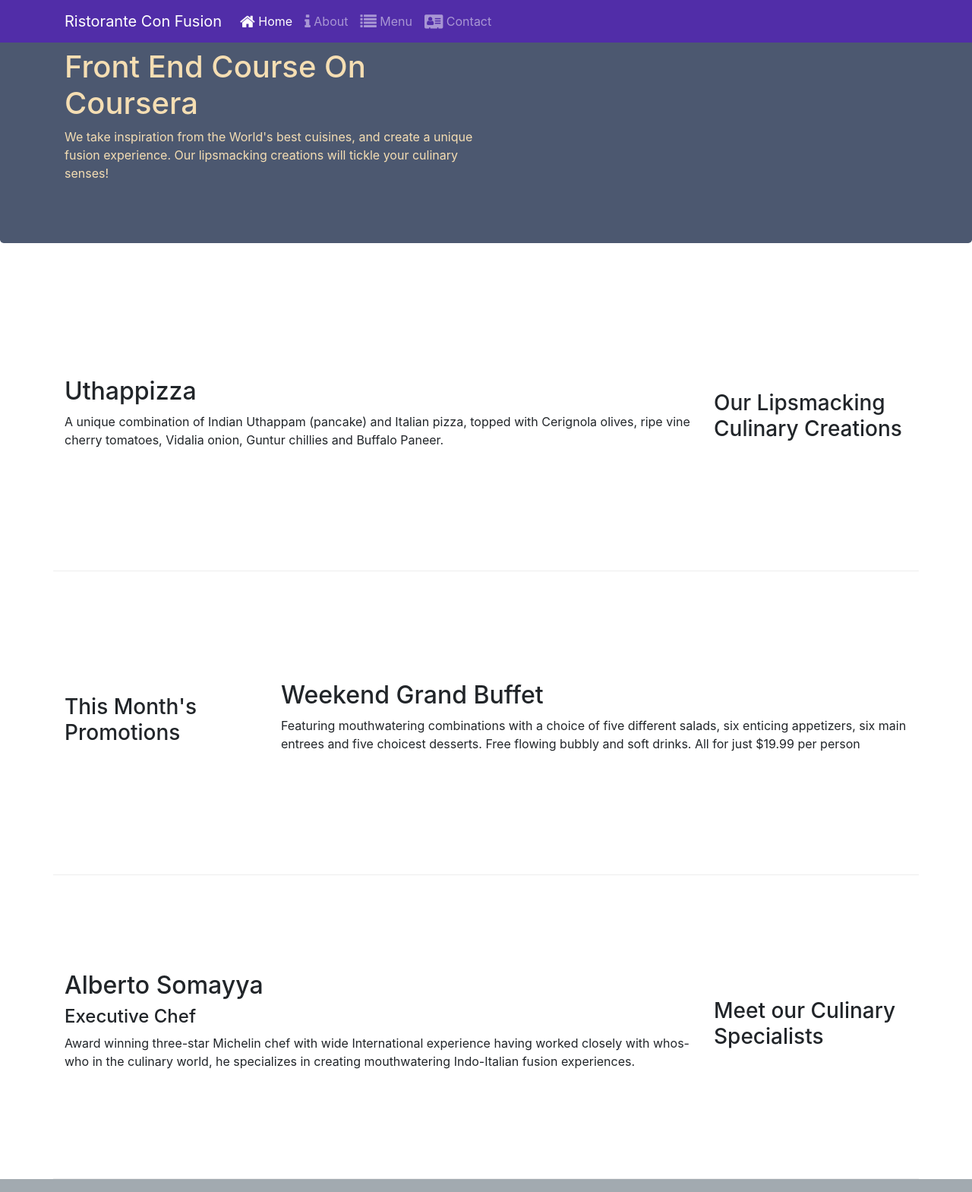
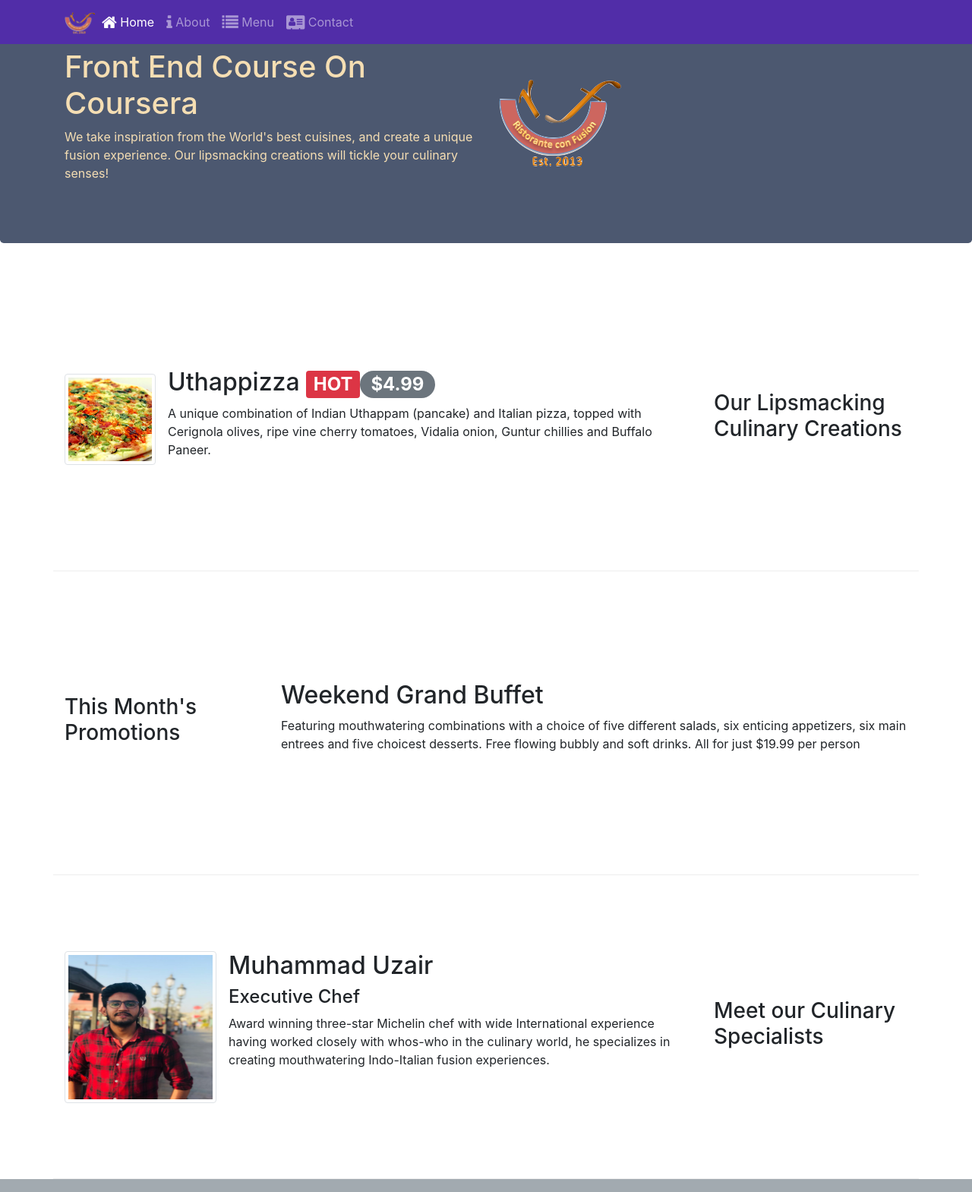
Before and after one commit to UzairSamad/Bootstrap-Sample-Website, a website: page index.html in a window 1280 px wide. Shown: the top 1569 px of the page at 76% size. Drawn offline with nearby package versions, Linux system fonts and the light colour scheme.

Commit message:
added images and logo to navbar and index

```diff
--- a/index.html
+++ b/index.html
@@ -22,7 +22,7 @@
             <button class="navbar-toggler" type="button" data-toggle="collapse" data-target="#Navbar">
                 <span class="navbar-toggler-icon"></span>
             </button>
-            <a class="navbar-brand" href="#">Ristorante Con Fusion</a>
+            <a class="navbar-brand mr-auto" href="#"><img src="img/logo.png" height="30" width="41"></a>
             <div class="collapse navbar-collapse" id="Navbar">
                 <ul class="navbar-nav mr-auto">
                     <li class="nav-item active"><a class="nav-link" href="#"><span class="fa fa-home fa-lg"></span> Home</a></li>
@@ -30,7 +30,6 @@
                     <li class="nav-item"><a class="nav-link" href="#"><span class="fa fa-list fa-lg"></span> Menu</a></li>
                     <li class="nav-item"><a class="nav-link" href="#"><span class="fa fa-address-card fa-lg"></span> Contact</a></li>
                 </ul>
-
             </div>
 
         </div>
@@ -43,7 +42,8 @@
                     <p>We take inspiration from the World's best cuisines, and create a unique fusion experience. Our
                         lipsmacking creations will tickle your culinary senses!</p>
                 </div>
-                <div class='col-12 col-sm'>
+                <div class="col-12 col-sm align-self-center">
+                    <img src="img/logo.png" class="img-fluid">
                 </div>
             </div>
         </div>
@@ -55,9 +55,18 @@
                 <h3>Our Lipsmacking Culinary Creations</h3>
             </div>
             <div class="col col-sm order-sm-first col-md">
-                <h2>Uthappizza</h2>
-                <p>A unique combination of Indian Uthappam (pancake) and Italian pizza, topped with Cerignola olives,
-                    ripe vine cherry tomatoes, Vidalia onion, Guntur chillies and Buffalo Paneer.</p>
+                <div class="media">
+                    <img class="d-flex mr-3 img-thumbnail align-self-center"
+                            src="img/uthappizza.png" alt="Uthappizza">
+                    <div class="media-body">
+                        <h2 class="mt-0">Uthappizza <span class="badge badge-danger">HOT</span><span class="badge badge-pill badge-secondary">$4.99</span></h2>
+                        <p class="d-none d-sm-block">A unique combination of Indian Uthappam (pancake) and
+                            Italian pizza, topped with Cerignola olives, ripe vine
+                            cherry tomatoes, Vidalia onion, Guntur chillies and
+                            Buffalo Paneer.</p>
+                    </div>
+                </div>
+
             </div>
         </div>
 
@@ -76,14 +85,24 @@
 
         <div class="row row-content align-items-center">
             <div class="col-12 col-sm-4 order-sm-last col-md-3">
+
                 <h3>Meet our Culinary Specialists</h3>
             </div>
             <div class="col col-sm  order-sm-first col-md">
-                <h2>Alberto Somayya</h2>
-                <h4>Executive Chef</h4>
-                <p>Award winning three-star Michelin chef with wide International experience having worked closely with
-                    whos-who in the culinary world, he specializes in creating mouthwatering Indo-Italian fusion
-                    experiences. </p>
+                <div class="media">
+                    <img class="d-flex mr-3 img-thumbnail align-self-center"
+                            src="img/alberto.jpg" alt="Muhammd Uzair" style=" width: 200px; height:200px ">
+                    <div class="media-body">
+                        <h2 class="mt-0">Muhammad Uzair</h2>
+                        <h4>Executive Chef</h4>
+                        <p class="d-none d-sm-block">Award winning three-star Michelin chef with wide
+                            International experience having worked closely with
+                            whos-who in the culinary world, he specializes in
+                            creating mouthwatering Indo-Italian fusion experiences.
+                            </p>
+                    </div>
+                </div>
+
             </div>
         </div>
     </div>
```
Also changed, not shown: aboutus.html (+17 -5 lines), img/alberto.jpg (added), img/buffet.png (added), img/logo.png (added), img/uthappizza.png (added), 1 other file.
